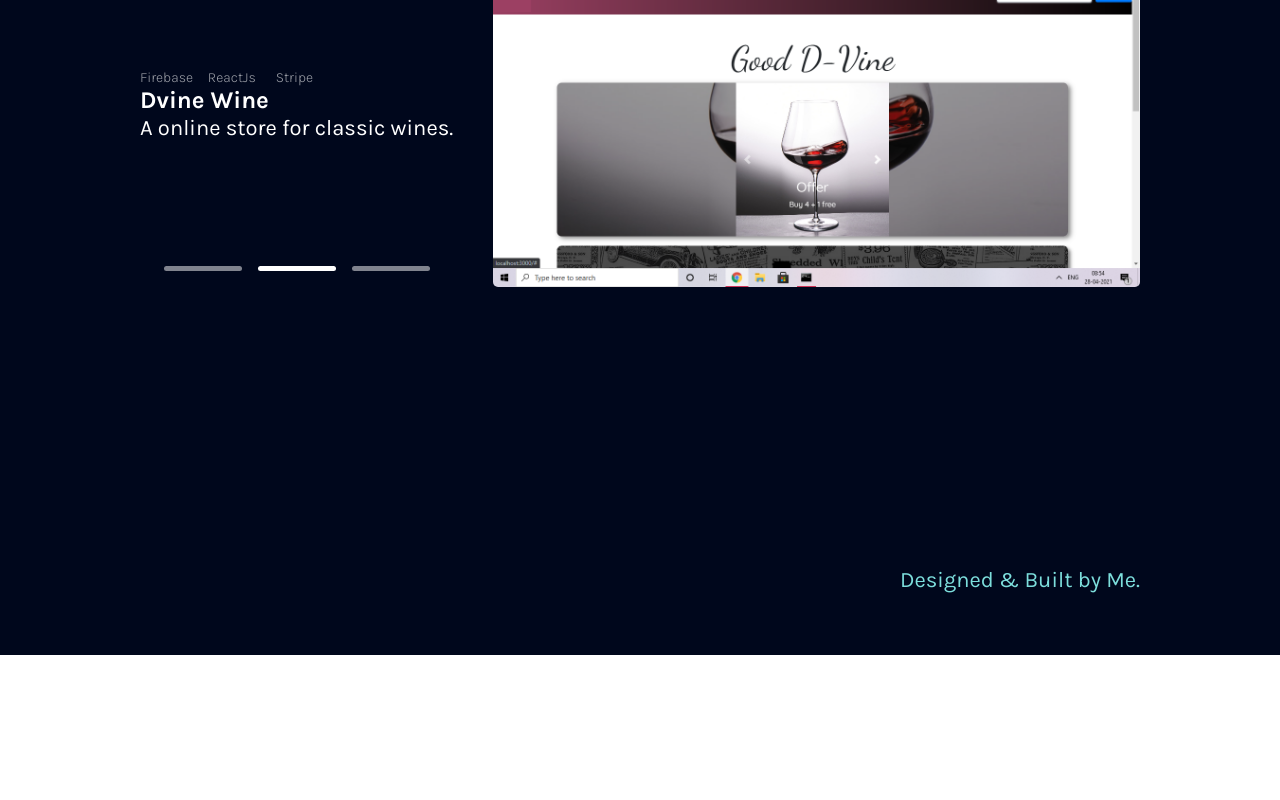
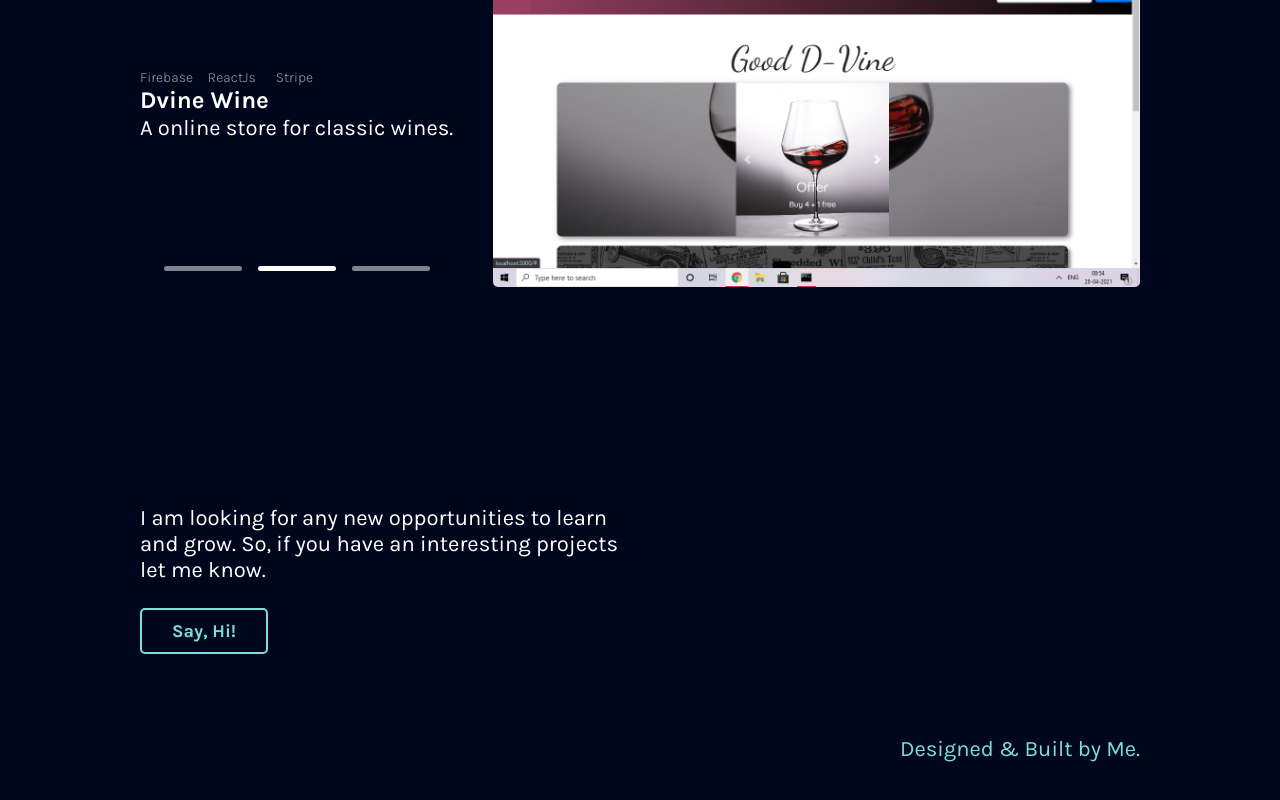
Before and after one commit to Jds-23/curly-robot, a Next.js app: page / in a window 1280 px wide. Shown: the part 1895-2695 px from the top of the page. Before the commit the page ends 2550 px from the top, so only its background shows below. Built offline with nearby package versions, Linux system fonts and the light colour scheme.

Commit message:
feat: add contact page

```diff
--- /dev/null
+++ b/components/Contact.js
@@ -0,0 +1,62 @@
+import { useMediaQuery } from "react-responsive";
+import styled from "styled-components";
+
+const Contact = () => {
+
+    const isTablet = useMediaQuery({ query: '(max-width: 768px)' })
+    const isMobile = useMediaQuery({ query: '(max-width: 425px)' })
+    return (
+        <Container isMobile={isMobile}>
+            <TextBox isTablet={isTablet}
+                isMobile={isMobile}>
+                I am looking for any new opportunities to learn and grow. So, if you have an interesting projects let me know.
+            </TextBox>
+            <EmailLink target="_blank" rel="noopener noreferrer" href="mailto:joydeepsingha68.work@gmail.com">
+                Say, Hi!
+            </EmailLink>
+        </Container>
+    )
+}
+
+export default Contact;
+
+const TextBox = styled.div`
+font-family: Karla;
+font-style: normal;
+font-weight: 400;
+font-size: 22px;
+color:#fff;
+height:fit-content;
+${props => props.isMobile && 'font-size: 18px;'}
+${props => props.isMobile && 'text-align:center;'}
+${props => !props.isTablet && 'width:50%;'}
+`
+
+const Container = styled.div`
+background-color:#00071C;
+width:100%;
+display:flex;
+flex-direction:column;
+margin-bottom:20px;
+${props => props.isMobile && 'place-items:center;'}
+`
+const EmailLink = styled.a`
+  position: relative;
+  display: block;
+  overflow: hidden;
+  border:2px solid #7CDEDC;
+  border-radius:5px;
+  background-color:transparent;
+  padding: 10px 30px;
+  color:#7CDEDC;
+  font-size:18px;
+  font-weight:700;
+  transition: all 0.25s ease-in-out;
+  width:fit-content;
+  cursor:pointer;
+  margin-top:25px;
+  &:hover {
+  color: #00071C;
+  background-color:#7CDEDC;
+  }
+`
--- a/components/Home.js
+++ b/components/Home.js
@@ -2,6 +2,10 @@ import dynamic from 'next/dynamic';
 import styled from 'styled-components';
 import { useRef } from 'react';
 import { useMediaQuery } from 'react-responsive';
+const Contact = dynamic(
+    () => import('@components/Contact'),
+    { ssr: false }
+)
 const Header = dynamic(
     () => import('@components/header'),
     { ssr: false }
@@ -62,6 +66,7 @@ const Home = () => {
                 <AboutMe isMobile={isMobile} isTablet={isTablet} />
                 <span ref={workRef} />
                 <Work />
+                <Contact />
                 <Footer />
             </Container>
             {!isMobile && <RightNav isTablet={isTablet} />}
```
